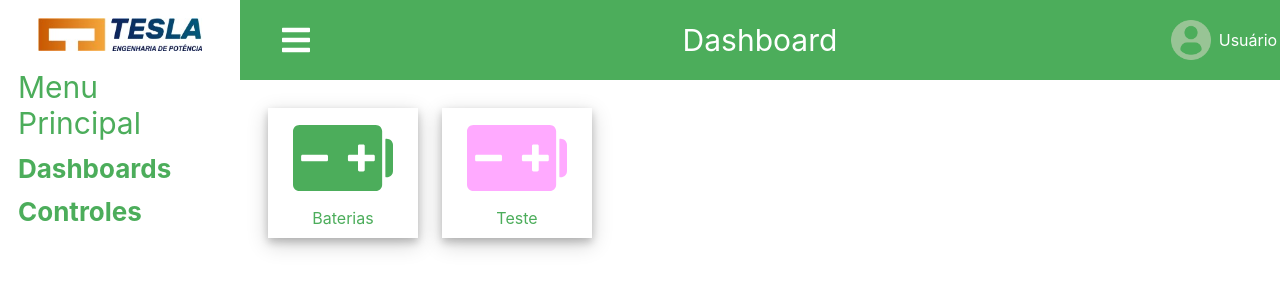
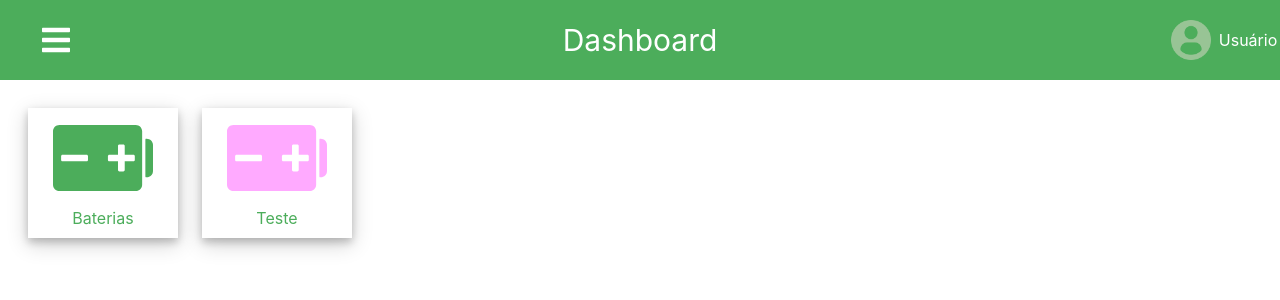
Before and after one commit to tulioresende/microgrid_tesla, a React (Create React App) app: page / in a window 1280 px wide. Shown: the top 300 px of the page. Built offline with nearby package versions, Linux system fonts and the light colour scheme.

Commit message:
adicao de evento para esconder e exibir menu lateral

```diff
--- a/src/components/header/Header.jsx
+++ b/src/components/header/Header.jsx
@@ -13,10 +13,14 @@ import {
 } from './styles';
 
 
-const Header = ({titleText='Título Padrão'}) =>{
+const Header = ({
+    onClickMenuIconFunc,
+    titleText,
+}) =>{
+
     return (
         <Container>
-            <SubContainer>
+            <SubContainer onClick ={onClickMenuIconFunc}>
                 <FontAwesomeIcon icon={faBars} color={'white'} size="2x"/>
             </SubContainer>
             <SubContainer>
--- /dev/null
+++ b/src/components/pageStructure/PageStructure.jsx
@@ -0,0 +1,28 @@
+import React, { useState } from 'react';
+
+import Components from '../../components';
+
+import {
+    Container,
+    SubContainer,
+    MainContainer,
+ } from './styles';
+
+const PageStructure = ({renderFunction}) =>{
+
+    const [sideMenuVisible, setSideMenuVisible] = useState(false);
+
+    return (
+        <Container>
+            <Components.SideMenu visible={sideMenuVisible}/>
+            <SubContainer>
+                <Components.Header titleText={'Dashboard'}  onClickMenuIconFunc={() => setSideMenuVisible(!sideMenuVisible)} />
+                <MainContainer>
+                    {renderFunction()}
+                </MainContainer>
+            </SubContainer>
+        </Container>
+    );
+}
+
+export default PageStructure;
--- /dev/null
+++ b/src/components/pageStructure/styles.js
@@ -0,0 +1,23 @@
+import styled from 'styled-components'
+
+
+export const Container = styled.div`
+    display: flex;
+    display-direction: row;
+`;
+
+export const MainContainer = styled.div`
+    padding: 16px;
+    display: flex;
+    display-direction: row;
+`;
+
+export const SubContainer = styled.div`
+    display: flex;
+    flex-direction: column;
+    width:100%;
+    height: 100vh;
+`;
+
+
+export default Container;
--- a/src/components/sideMenu/SideMenu.jsx
+++ b/src/components/sideMenu/SideMenu.jsx
@@ -11,8 +11,9 @@ import {
 } from './styles';
 
 
-const SideMenu = () =>{
+const SideMenu = ({visible=true}) =>{
 
+    if (visible){
         return (
             <Container>
                 <Image src={TeslaIcon}/>
@@ -28,5 +29,7 @@ const SideMenu = () =>{
             </Container>
         );
     }
+    return null;
+}
 
 export default SideMenu;
--- a/src/pages/dashboards/Dashboards.jsx
+++ b/src/pages/dashboards/Dashboards.jsx
@@ -1,29 +1,24 @@
 import React from 'react';
 
 import DashboardItem from '../../components/dashboardItem/DashboardItem';
-import Components from '../../components';
-
 
 import Icons from '../../globalVariables/componentsControl/DashboardItemControl';
 
-import {
-    Container,
-    SubContainer,
-    MainContainer,
- } from './styles';
+import PageStructure from '../../components/pageStructure/PageStructure';
 
 const Dashboards = () =>{
+
+    const renderFunction = () =>{
+        return(
+            <>
+                <DashboardItem icon= {Icons.battery} />
+                <DashboardItem icon= {Icons.powerLine} />
+            </>
+        )
+    }
+
     return (
-        <Container>
-            <Components.SideMenu/>
-            <SubContainer>
-                <Components.Header titleText={'Dashboard'}/>
-                <MainContainer>
-                    <DashboardItem icon= {Icons.battery} />
-                    <DashboardItem icon= {Icons.powerLine} />
-                </MainContainer>
-            </SubContainer>
-        </Container>
+        <PageStructure renderFunction={renderFunction}/>
     );
 }
 
--- a/src/pages/dashboards/styles.js
+++ b/src/pages/dashboards/styles.js
@@ -1,23 +1 @@
 import styled from 'styled-components'
-
-
-export const Container = styled.div`
-    display: flex;
-    display-direction: row;
-`;
-
-export const MainContainer = styled.div`
-    padding: 16px;
-    display: flex;
-    display-direction: row;
-`;
-
-export const SubContainer = styled.div`
-    display: flex;
-    flex-direction: column;
-    width:100%;
-    height: 100vh;
-`;
-
-
-export default Container;
```
Lines whose indentation alone changed are shown as unchanged.
